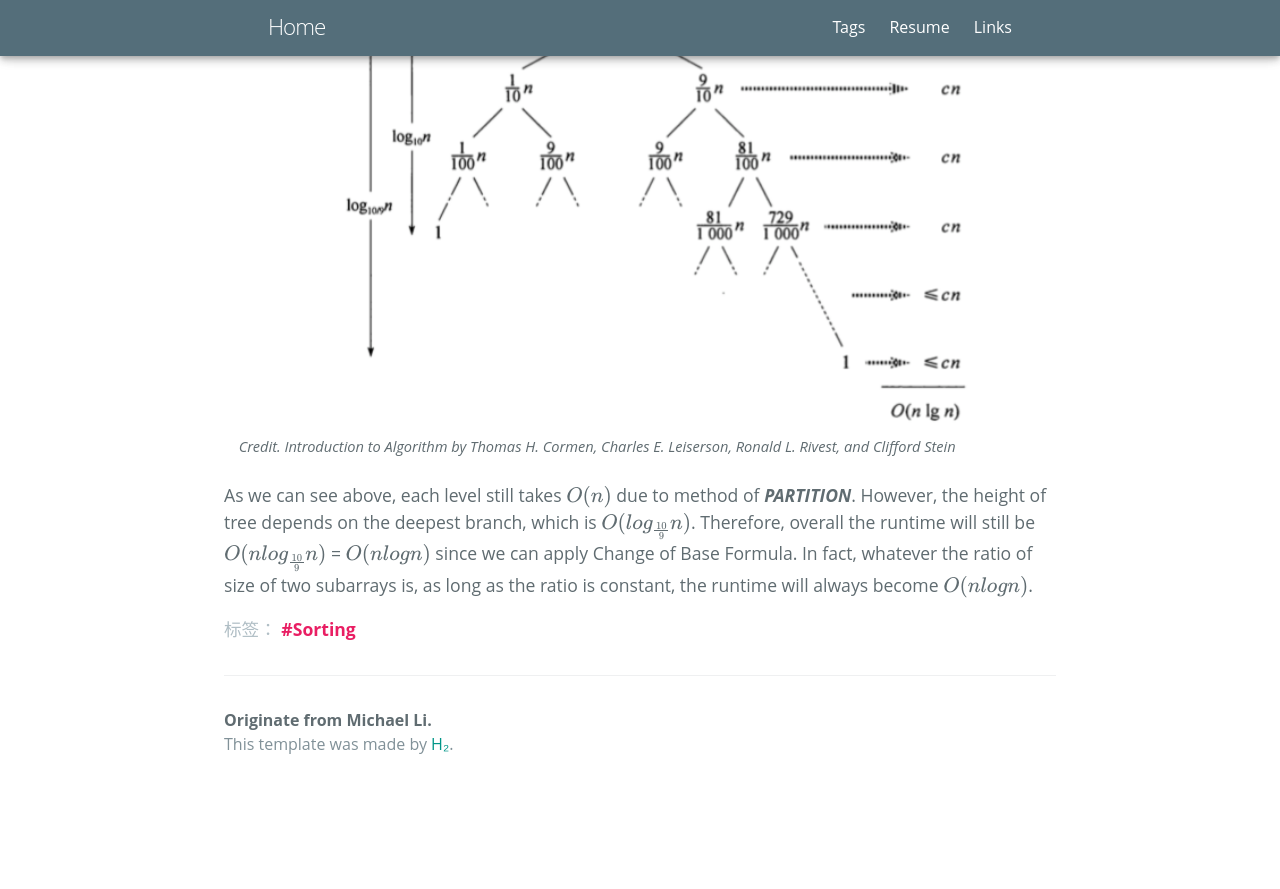
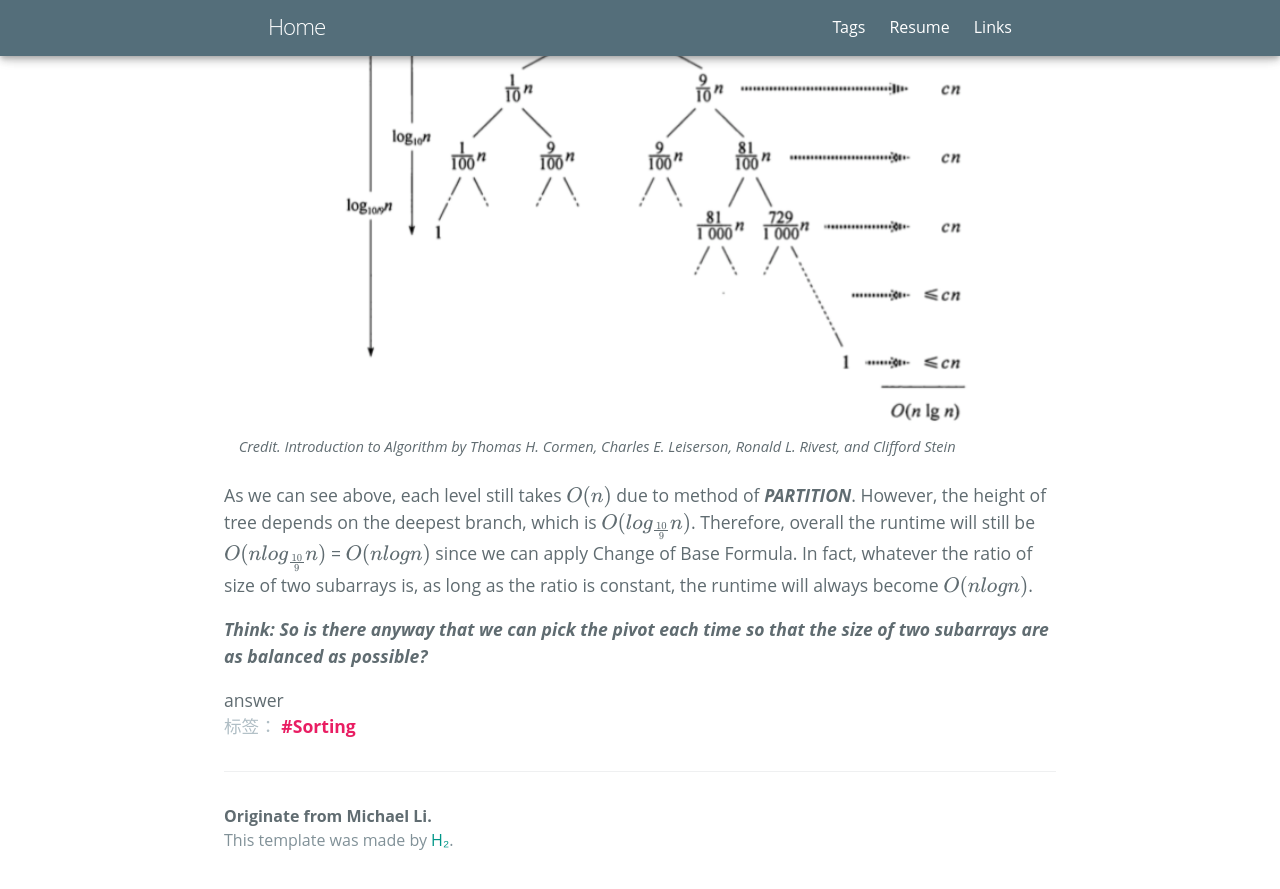
Before and after one commit to zl323/zl323.github.io, a Jekyll site: the page built from _posts/2020-05-14-Quick-Sort.md, in a window 1280 px wide and 900 px high, scrolled down 1756 px. Shown: the top 889 px of the window. Built offline with Jekyll 4.4.1, drawn with Linux system fonts in a browser that asks for light colours; some web fonts are replaced; formulas are drawn with MathJax 3; before the commit the page ends 2560 px from its top, so only the background shows below that.

Commit message:
Add think problem

```diff
--- a/_posts/2020-05-14-Quick-Sort.md
+++ b/_posts/2020-05-14-Quick-Sort.md
@@ -60,3 +60,9 @@ How about splitting the sizes of two subarrays into ratio 9:1? Does it change th
 </figure>
 
 As we can see above, each level still takes $O(n)$ due to method of ***PARTITION***. However, the height of tree depends on the deepest branch, which is $O(log_{\frac{10}{9}}n)$. Therefore, overall the runtime will still be $O(nlog_{\frac{10}{9}}n)$ = $O(nlogn)$ since we can apply Change of Base Formula. In fact, whatever the ratio of size of two subarrays is, as long as the ratio is constant, the runtime will always become $O(nlogn)$.
+
+***Think: So is there anyway that we can pick the pivot each time so that the size of two subarrays are as balanced as possible?***
+<details>
+<summary>answer</summary>
+
+</details>
```
Also changed, not shown: _posts/2020-05-13-Merge-Sort.md (+2 -2 lines).
